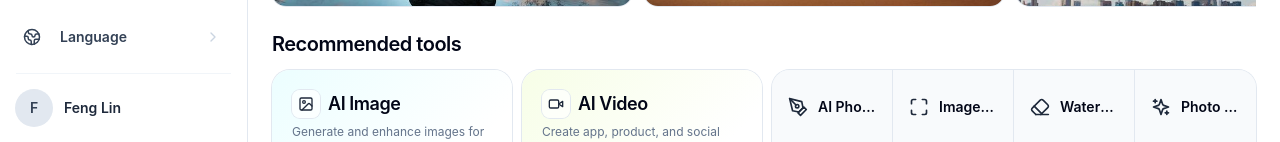
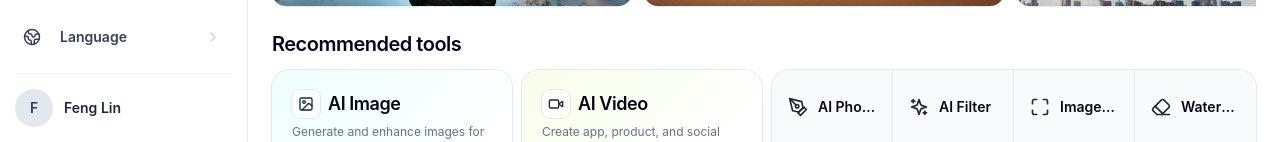
Before and after one commit to KimeraKU/pgweb, a Next.js app: page /creation in a window 1280 px wide. Shown: the part 658-800 px from the top of the page. Built offline with nearby package versions, Linux system fonts and the light colour scheme.

Commit message:
Refine creation hub card layout and agent selection flow

```diff
--- a/src/app/creation/page.tsx
+++ b/src/app/creation/page.tsx
@@ -205,6 +205,14 @@ const toolCards: HubCard[] = [
     iconTone: 'text-slate-600',
   },
   {
+    name: 'AI Filter',
+    description: 'Apply reusable styles and visual presets.',
+    icon: Sparkles,
+    href: '#',
+    tone: 'bg-white',
+    iconTone: 'text-slate-600',
+  },
+  {
     name: 'Image Upscaler',
     description: 'Improve resolution and visual clarity.',
     icon: Maximize,
@@ -272,15 +280,15 @@ const toolCategoryTabs = ['Image', 'Video', 'Utility'];
 const toolLibrarySections: Array<{ title: string; cards: HubCard[] }> = [
   {
     title: 'Image Tools',
-    cards: [toolCards[0], toolCards[1], toolCards[7], toolCards[4], toolCards[3], toolCards[2]],
+    cards: [featuredToolCards[0], featuredToolCards[2], toolCards[0], toolCards[1], toolCards[2], toolCards[8], toolCards[5], toolCards[4], toolCards[3]],
   },
   {
     title: 'Video Tools',
-    cards: [featuredToolCards[1], toolCards[5], toolCards[6]],
+    cards: [featuredToolCards[1], toolCards[6], toolCards[7]],
   },
   {
     title: 'Creative Utilities',
-    cards: [agentToolCard, featuredToolCards[2], toolCards[0], toolCards[1], toolCards[7]],
+    cards: [agentToolCard],
   },
 ];
 
@@ -2525,10 +2533,11 @@ function AgentEntryPrototype() {
   const agentGridWidth = visibleAgentModes.length === 3 ? 'max-w-2xl' : 'max-w-3xl';
   const selectAgentGroup = (group: AgentGroupCard) => {
     setActiveAgentGroupId(group.id);
-    setSelectedAgentTemplateId(group.children[0]?.id ?? null);
+    setSelectedAgentTemplateId(null);
   };
   const clearSelectedAgentTemplate = () => {
     setSelectedAgentTemplateId(null);
+    setActiveAgentGroupId(null);
   };
 
   return (
@@ -2600,7 +2609,10 @@ function AgentEntryPrototype() {
             <span className="text-sm font-semibold text-slate-500">{activeAgentGroup.name}</span>
             <button
               type="button"
-              onClick={() => setActiveAgentGroupId(null)}
+              onClick={() => {
+                setActiveAgentGroupId(null);
+                setSelectedAgentTemplateId(null);
+              }}
               className="text-sm font-semibold text-[#2fbfc7] transition hover:text-[#249aa1]"
             >
               Back
```
